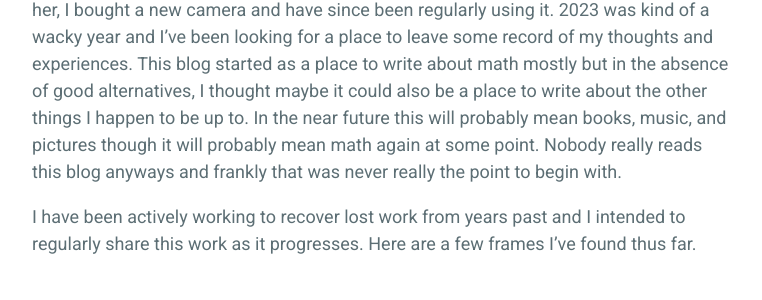
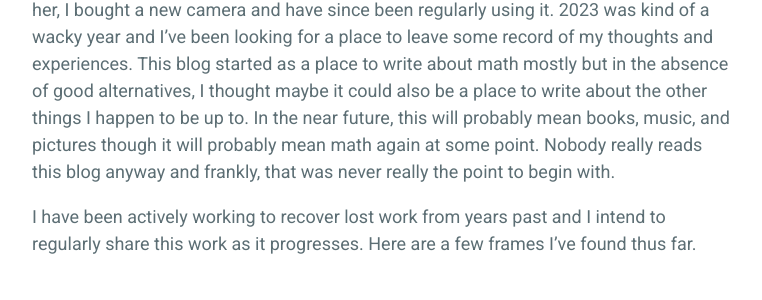
Before and after one commit to frankwang95/frankwang95.github.io, a Jekyll site: the page built from _posts/2023-08-31-the-journey-back-to-photography.md, in a window 1280 px wide. Shown: the part 676-976 px from the top of the page, without its empty margins (258-1020 px from the left). Built offline with Jekyll 4.4.1, drawn with Linux system fonts in a browser that asks for light colours; some of the changed text lies outside the part shown; grey boxes are pictures that could not be loaded.

Commit message:
Update 2023-08-31-the-journey-back-to-photography.md

```diff
--- a/_posts/2023-08-31-the-journey-back-to-photography.md
+++ b/_posts/2023-08-31-the-journey-back-to-photography.md
@@ -7,9 +7,9 @@ tags: photography
 
 Many years ago, I spent quite a long period of my life intensely practicing photography. This hobby was the source of a lot of relationships I made during my time in school and also my love of the outdoors. Since college, my interest in taking photos has waned somewhat. This is partly because I spent time cultivating new interests and partly because of the decline of Facebook where I had shared most of my work. When I finished school, I found that my entire archive of photos - two terabytes worth - was lost to hard disk failure.
 
-A close friend of mine was married late last year. When I was asked to take photos for her, I bought a new camera and have since been regularly using it. 2023 was kind of a wacky year and I've been looking for a place to leave some record of my thoughts and experiences. This blog started as a place to write about math mostly but in the absence of good alternatives, I thought maybe it could also be a place to write about the other things I happen to be up to. In the near future this will probably mean books, music, and pictures though it will probably mean math again at some point. Nobody really reads this blog anyways and frankly that was never really the point to begin with.
+A close friend of mine was married late last year. When I was asked to take photos for her, I bought a new camera and have since been regularly using it. 2023 was kind of a wacky year and I've been looking for a place to leave some record of my thoughts and experiences. This blog started as a place to write about math mostly but in the absence of good alternatives, I thought maybe it could also be a place to write about the other things I happen to be up to. In the near future, this will probably mean books, music, and pictures though it will probably mean math again at some point. Nobody really reads this blog anyway and frankly, that was never really the point to begin with.
 
-I have been actively working to recover lost work from years past and I intended to regularly share this work as it progresses. Here are a few frames I've found thus far.
+I have been actively working to recover lost work from years past and I intend to regularly share this work as it progresses. Here are a few frames I've found thus far.
 
 <br>
 <p align="center">
```
